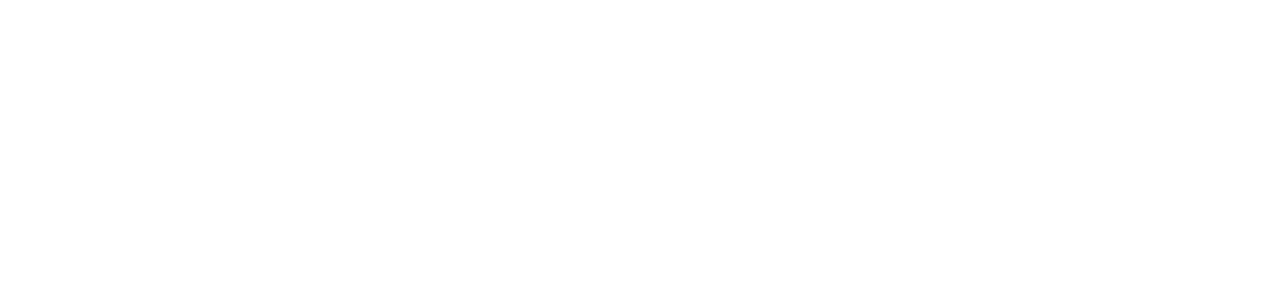
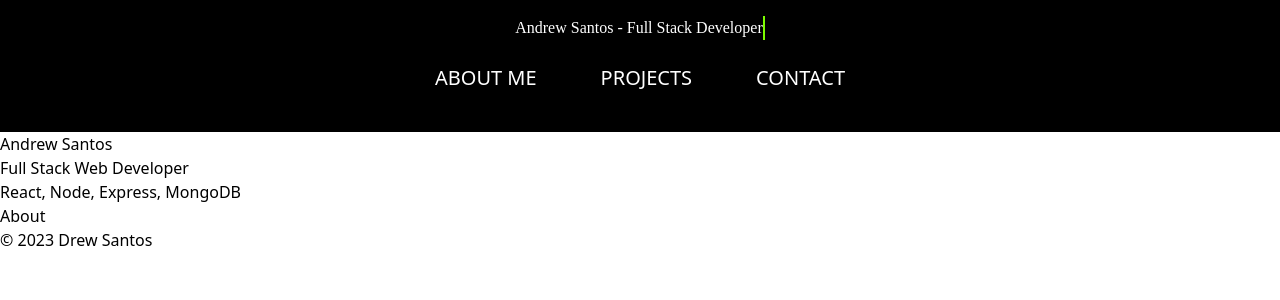
Before and after one commit to drewsantos3/react-portfolio, a React (Create React App) app: page / in a window 1280 px wide. Before the commit this address had no page. Shown: the top 300 px of the page. Built offline with nearby package versions, Linux system fonts and the light colour scheme.

Commit message:
deployment

```diff
--- a/package.json
+++ b/package.json
@@ -1,5 +1,5 @@
 {
-  "homepage" : "https://drewsantos3.github.io/react-portfolio",
+  "homepage" : "https://drewsantos3.github.io/react-portfolio/",
   "name": "react-portfolio",
   "version": "0.1.0",
   "private": true,
--- a/src/App.js
+++ b/src/App.js
@@ -23,7 +23,7 @@
         <div className="all dark">
           {/* <button onClick={toggleTheme}>Toggle Theme</button> */}
           <Routes>
-            <Route path="/react-portfolio" element={<Home />} />
+            <Route path="/" element={<Home />} />
             <Route path="/about" element={<About />} />
             <Route path="/contact" element={<Contact />} />
             <Route path="/projects" element={<Projects />} />
```
Also changed, not shown: 16 other files (tests, documents, lock files or other folders).
